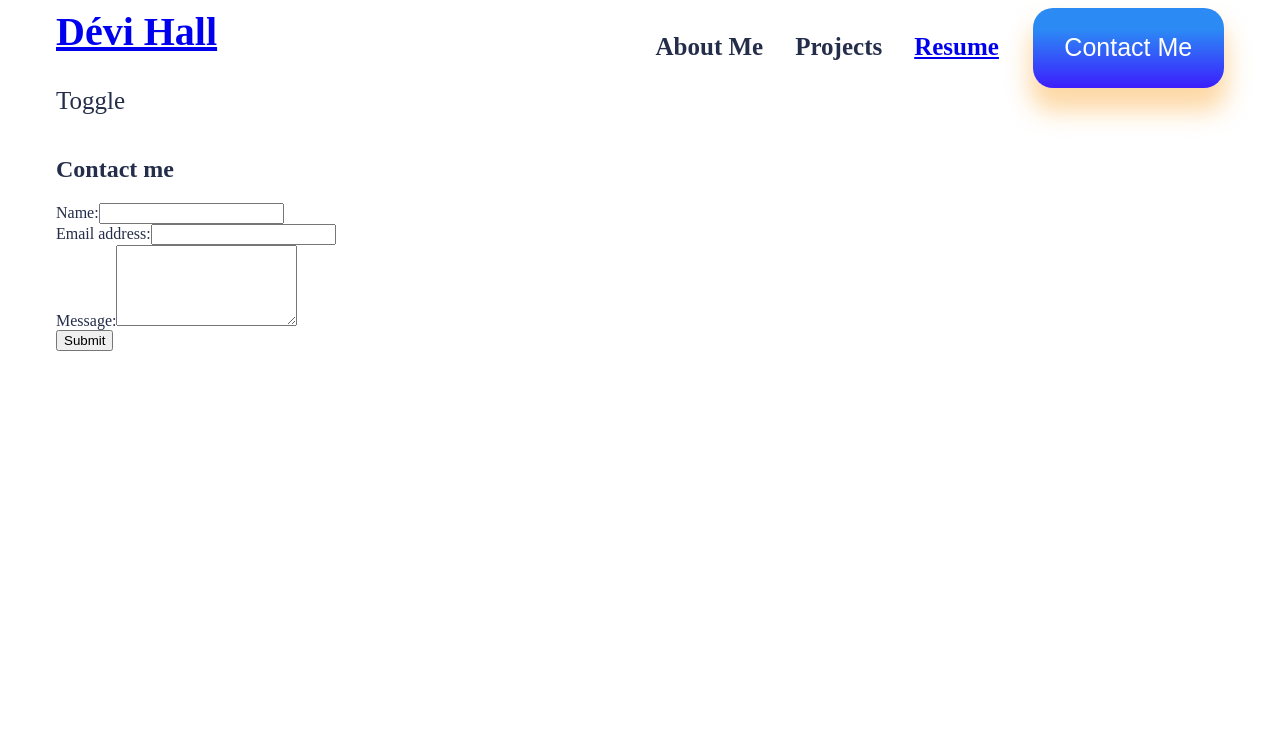
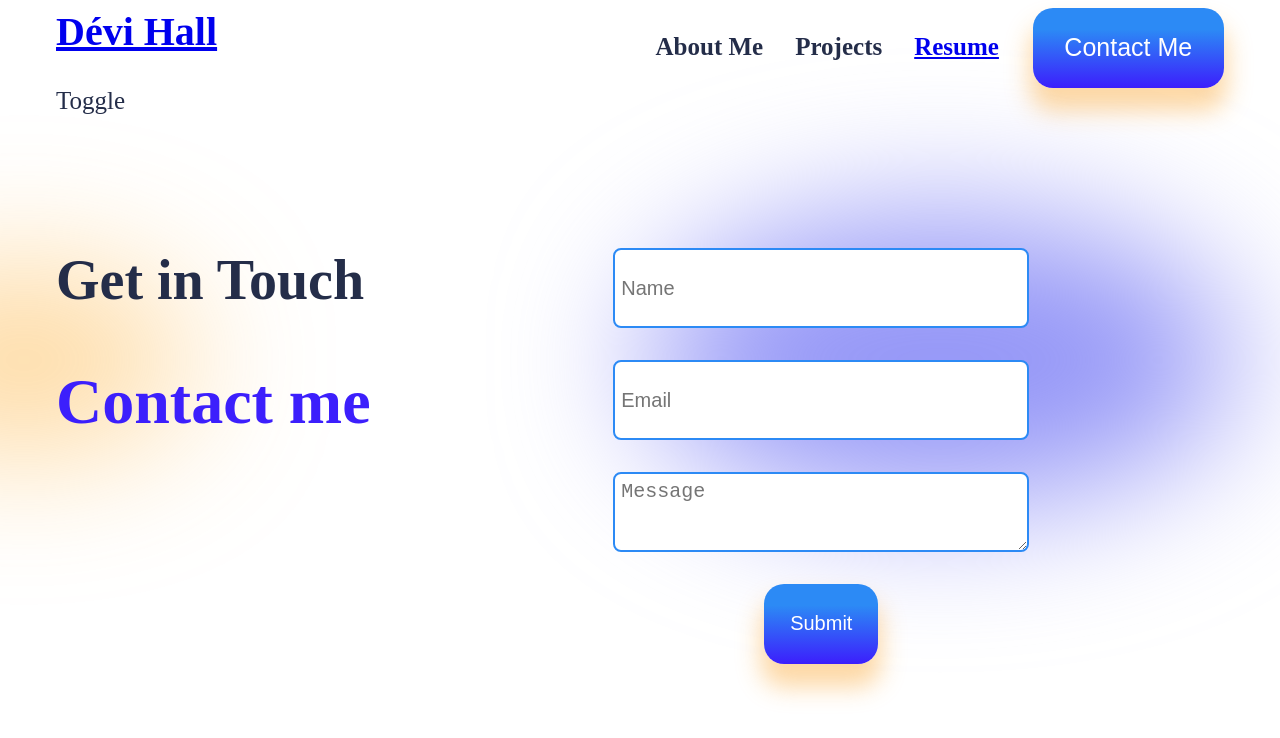
Before and after one commit to devihall/R-Portfolio, a React (Create React App) app: page / in a window 1280 px wide. Both pictures are taken after a click on the button "Contact Me". Shown: the top 738 px of the page. Built offline with nearby package versions, Linux system fonts and the light colour scheme.

Commit message:
contact form styling

```diff
--- /dev/null
+++ b/src/components/Contact/Contact.css
@@ -0,0 +1,93 @@
+.contact-form{
+    padding: 0 0 3rem;
+    display: flex;
+    height: 80vh;
+    margin-top: 4rem;
+      /* scroll */
+  padding-top: 3rem;
+}
+
+.c-text {
+  display: flex;
+  flex-direction: column;
+  position: relative;
+}
+
+.c-text > :nth-child(1) {
+  color: var(--black);
+  font-size: 3.5rem;
+  font-weight: bold;
+}
+.c-text > :nth-child(2) {
+  color: var(--violet);
+  font-size: 4rem;
+  font-weight: bold;
+  padding-right:3rem ;
+}
+
+.contact-right{
+    display: flex;
+    justify-content: center;
+    position: relative;
+    flex: 1;
+}
+
+.contact-right>form
+{
+    display: flex;
+    flex-direction: column;
+    gap: 2rem;
+    align-items: center;
+
+}
+
+.contact-right .sender{
+    width: 25rem;
+    height: 4rem;
+    padding: 0.3em;
+    outline: none;
+    border: 2px solid var(--blue);
+    border-radius: 8px;
+    font-size: 20px;
+}
+textarea{
+    height: 4rem!important;
+}
+.c-blur1{
+    position: absolute;
+  width: 37rem;
+  height: 18rem;
+  border-radius: 50%;
+  background: #9496f7;
+  filter: blur(212px);
+  z-index: -9;
+  top: -5%;
+  left: 28%;
+  filter: blur(72px);
+}
+.s-blur1{
+position: absolute;
+  width: 22rem;
+  height: 14rem;
+  border-radius: 50%;
+  background: rgba(252, 166, 31, 0.45);
+  z-index: -9;
+  top: 17rem;
+  width: 21rem;
+  height: 11rem;
+  left: -9rem;
+  filter: blur(72px);
+}
+
+@media screen and (max-width: 480px) {
+    .contact-form{
+        padding: 2rem;
+        flex-direction: column;
+        gap: 5rem;
+        height: 40rem;
+    }
+    .contact-right .sender{
+        width: 16rem;
+    }
+
+}
--- a/src/components/Contact/Contact.js
+++ b/src/components/Contact/Contact.js
@@ -1,24 +1,46 @@
 import React from "react";
+import "./Contact.css";
+
+const sendEmail = (e) => {
+  e.preventDefault();
+};
 
 const Contact = () => {
   return (
-    <section>
-      <h1>Contact me</h1>
-      <form id="contact-form">
-        <div>
-          <label htmlFor="name">Name:</label>
-          <input type="text" name="name"/>
-          </div>
-          <div>
-            <label htmlFor="email">Email address:</label>
-            <input type="email" name="email"/>
-            </div>
-            <div>
-              <label htmlFor="message">Message:</label>
-              <textarea name="message" rows="5"/>
-            </div>
-            <button type= "submit">Submit</button>
-      </form>
+    <section className="contact-form" id="contact">
+
+      <div className="c-text">
+        <span>Get in Touch</span>
+        <h1>Contact me</h1>
+      </div>
+<div className="blur s-blur1"> </div>
+      <div className="contact-right">
+        <form>
+          <input
+            type="text"
+            name="user_name"
+            className="sender"
+            placeholder="Name"
+          />
+
+          <input
+            type="email"
+            name="user_email"
+            className="sender"
+            placeholder="Email"
+          />
+          <textarea name="message" className="sender" placeholder="Message" />
+          <button
+            type="submit"
+            value="Send"
+            className="button"
+            onSubmit={sendEmail}
+          >
+            Submit
+          </button>
+          <div className="blur c-blur1"></div>
+        </form>
+      </div>
     </section>
   );
 };
--- a/src/components/Intro/Intro.js
+++ b/src/components/Intro/Intro.js
@@ -15,10 +15,14 @@ return (
         <span>I develop software and the web.</span>
       </div>
       <div className="intro-icons">
-        <a href="https://github.com/devihall">
+        <a href="https://github.com/devihall" target="_blank" rel="noreferrer">
           <img src={GitHub} alt="GitHub icon" />
         </a>
-        <a href="https://www.linkedin.com/in/devihall/">
+        <a
+          href="https://www.linkedin.com/in/devihall/"
+          target="_blank"
+          rel="noreferrer"
+        >
           <img src={LinkedIn} alt="LinkedIn icon" />
         </a>
       </div>
```
